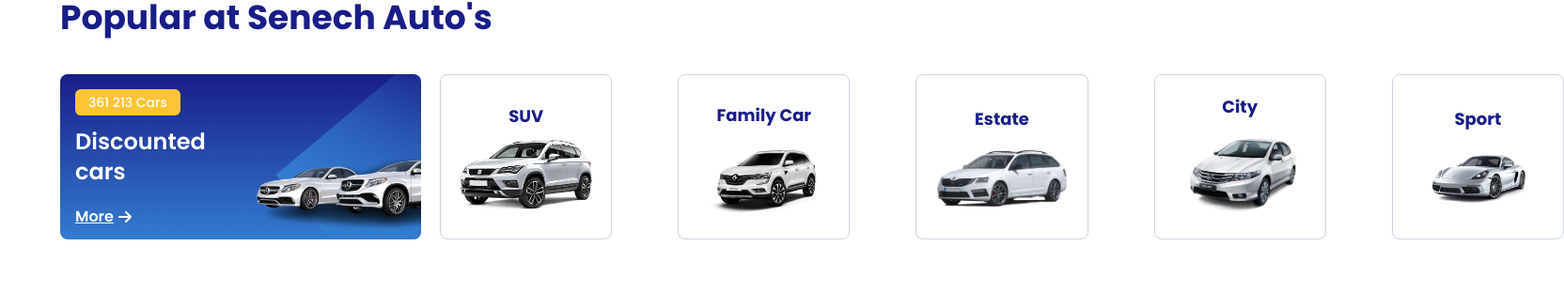
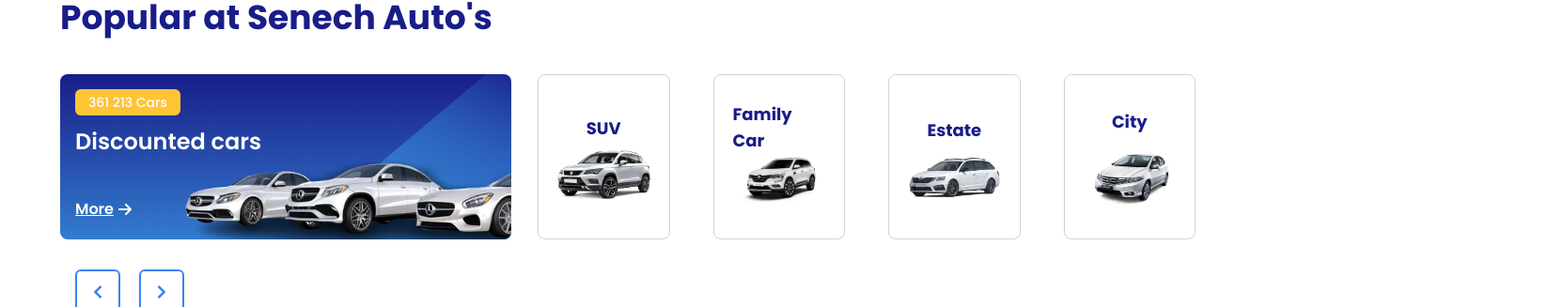
Before and after one commit to sakhanflh/senech-autos, a React (Vite) app: page / in a window 1280 px wide. Shown: the part 769-1096 px from the top of the page at 94% size, 1664 px wide, since content can reach past the window. Before the commit the page ends 1024 px from the top, so only its background shows below. Built offline with nearby package versions, Linux system fonts and the light colour scheme.

Commit message:
feat: add slider on mobile

```diff
--- a/src/components/data/CarCategoryData.tsx
+++ b/src/components/data/CarCategoryData.tsx
@@ -24,4 +24,9 @@
         'image': '/image/SportCar.png',
         'link': ''
     },
+    {
+        'type': 'Luxury',
+        'image': '/image/LuxuryCar.png',
+        'link': ''
+    },
 ]
--- /dev/null
+++ b/src/components/elements/Button/CustomNavigation.tsx
@@ -0,0 +1,28 @@
+import React from 'react';
+import { FaChevronLeft, FaChevronRight } from 'react-icons/fa';
+
+interface CustomNavigationProps {
+    onPrevClick: () => void;
+    onNextClick: () => void;
+}
+
+const CustomNavigation: React.FC<CustomNavigationProps> = ({ onPrevClick, onNextClick }) => {
+    return (
+        <div className="absolute -bottom-20 left-20 flex space-x-5">
+            <button
+                onClick={onPrevClick}
+                className="w-12 h-12 flex items-center justify-center border-2 border-blue-500 rounded-md text-blue-500 custom-prev hover:scale-90 transition-all duration-200"
+            >
+                <FaChevronLeft />
+            </button>
+            <button
+                onClick={onNextClick}
+                className="w-12 h-12 flex items-center justify-center border-2 border-blue-500 rounded-md text-blue-500 custom-next hover:scale-90 transition-all duration-200"
+            >
+                <FaChevronRight />
+            </button>
+        </div>
+    );
+};
+
+export default CustomNavigation;
--- a/src/components/elements/Card/CarCategory.tsx
+++ b/src/components/elements/Card/CarCategory.tsx
@@ -22,7 +22,7 @@
     };
 
     return (
-        <div className={`xl:h-44 h-36 overflow-hidden border justify-center items-center p-5 flex flex-col rounded-lg ml-5 transition-all duration-300 ${isHovered ? 'border-tertiary shadow-xl' : 'border-slate-300 shadow-sm'}`}
+        <div className={`xl:h-44 h-72 overflow-hidden border justify-center items-center p-5 flex flex-col rounded-lg ml-5 transition-all duration-300 ${isHovered ? 'border-tertiary shadow-xl' : 'border-slate-300 shadow-sm'}`}
             onMouseEnter={handleMouseEnter}
             onMouseLeave={handleMouseLeave}
         >
--- a/src/components/elements/Card/DiscCard.tsx
+++ b/src/components/elements/Card/DiscCard.tsx
@@ -4,16 +4,16 @@
 const DiscCard = () => {
     const [isHovered, setIsHovered] = useState<number | null>(null)
     return (
-        <aside className="w-96 xl:h-44 h-36 p-4 rounded-lg relative overflow-hidden box-border flex bg-gradient-to-t to-primary from-tertiary text-white" onMouseEnter={() => setIsHovered(1)} onMouseLeave={() => setIsHovered(null)}>
-            <div className={`absolute bg-gradient-to-t from-transparent to-tertiary rotate-[230deg] -right-24 transition-all duration-200 ${isHovered === 1 ? 'xl:w-60 xl:h-60 w-48 h-48' : 'xl:w-52 xl:h-52 w-40 h-40'}`}></div>
+        <aside className="w-[30rem] xl:h-44 h-36 p-4 rounded-lg relative overflow-hidden box-border flex bg-gradient-to-t to-primary from-tertiary text-white" onMouseEnter={() => setIsHovered(1)} onMouseLeave={() => setIsHovered(null)}>
+            <div className={`absolute bg-gradient-to-t from-transparent to-tertiary rotate-[230deg] -right-24 transition-all duration-200 ${isHovered === 1 ? 'xl:w-60 xl:h-60 w-56 h-56' : 'xl:w-52 xl:h-52 w-48 h-48'}`}></div>
             <div className="w-2/4 gap-3 flex flex-col">
                 <p className="xl:p-1 bg-extra rounded-md font-medium text-xs xl:text-sm py-1 max-w-24 xl:max-w-28 justify-center flex">361 213 Cars</p>
                 <h1 className="xl:text-2xl font-semibold">Discounted cars</h1>
-                <button className="flex items-center xl:mt-2 underline gap-1 xl:text-base font-semibold hover:no-underline text-sm">More <FaArrowRight /></button>
+                <button className="flex items-center mt-5 xl:mt-8 underline gap-1 xl:text-base font-semibold hover:no-underline text-sm">More <FaArrowRight /></button>
             </div>
 
             <div className="w-2/4 overflow-hidden ">
-                <img src="/image/cardCar.png" alt="" className="absolute" />
+                <img src="/image/cardCar.png" alt="" className="absolute xl:top-0 xl:left-28 -top-5 left-20" />
             </div>
         </aside>
     )
--- a/src/components/layouts/home/CategorySlider.tsx
+++ b/src/components/layouts/home/CategorySlider.tsx
@@ -1,14 +1,16 @@
-import { useState, useEffect } from 'react';
+import { useState, useEffect, useRef } from 'react';
 import { CarCategoryData } from '../../data/CarCategoryData';
 import CarCategory from '../../elements/Card/CarCategory';
 import Slider from '../../util/Slider';
 import { SwiperSlide } from 'swiper/react';
+import { Swiper as SwiperClass } from 'swiper';
 import { Navigation, Pagination, Scrollbar, A11y } from 'swiper/modules';
 
 import 'swiper/css';
 import 'swiper/css/navigation';
 import 'swiper/css/pagination';
 import 'swiper/css/scrollbar';
+
 
 interface CarCategoryProps {
     type: string;
@@ -18,32 +20,53 @@
 
 const CategorySlider: React.FC = () => {
     const [data, setData] = useState<CarCategoryProps[]>([]);
+    const swiperRef = useRef<SwiperClass | null>(null);
 
     useEffect(() => {
         setData(CarCategoryData);
     }, []);
 
-    const slides = data.map((cat: CarCategoryProps, i: number) => (
+    const slides = [
+        ...data.map((cat, i) => (
             <SwiperSlide key={i}>
+                <div className="xl:mx-2 mx-20">
                     <CarCategory
                         type={cat.type}
                         image={cat.image}
                         link={cat.link}
                     />
+                </div>
             </SwiperSlide>
-    ));
+        ))
+    ];
 
     const settings = {
         modules: [Navigation, Pagination, Scrollbar, A11y],
-        spaceBetween: 50,
-        slidesPerView: 5,
+        spaceBetween: 10,
         loop: true,
-        navigation: true,
+        navigation: {
+            prevEl: '.custom-prev',
+            nextEl: '.custom-next',
+        },
+        breakpoints: {
+            640: {
+                slidesPerView: 2,
+            },
+            768: {
+                slidesPerView: 2,
+            },
+            1024: {
+                slidesPerView: 3,
+            },
+            1280: {
+                slidesPerView: 4,
+            },
+        }
     };
 
     return (
-        <div>
-            <Slider slides={slides} settings={settings} />
+        <div className="relative">
+            <Slider slides={slides} settings={settings} ref={swiperRef} />
         </div>
     );
 };
--- a/src/components/layouts/home/Index.tsx
+++ b/src/components/layouts/home/Index.tsx
@@ -3,8 +3,12 @@
 import UtilityQa from "../../elements/utility/UtilityQa";
 import CategorySlider from "./CategorySlider";
 import DiscCard from "../../elements/Card/DiscCard";
+import CustomNavigation from "../../elements/Button/CustomNavigation";
+import { useRef } from "react";
+import { SwiperClass } from "swiper/react";
 
 const Index = () => {
+    const swiperRef = useRef<SwiperClass | null>(null);
     return (
         <main>
             <div className="w-full flex flex-col gap-10 pt-28 p-[5%] h-96 text-white reviewImgMobile lg:w-full  lg:h-[40rem] xl:h-[40rem] reviewImg xl:w-full ">
@@ -22,13 +26,17 @@
                 </div>
             </div>
 
-            <div className="pl-[5%] xl:mt-32 mt-60">
+            <div className="xl:pl-[5%] xl:px-0 px-[5%] xl:mt-32 mt-60">
                 <h1 className="xl:text-4xl text-xl font-bold">Popular at Senech Auto's</h1>
-                <div className="xl:mt-10 mt-5 flex">
-                    <div>
-                        <DiscCard/>
+                <div className="xl:mt-10 mt-5 flex flex-col xl:flex-row justify-center items-center">
+                    <div className="">
+                        <DiscCard />
                     </div>
-                    <div className="w-full">
+                    <div className="w-full mt-5 xl:mt-0 overflow-x-hidden">
+                        <CustomNavigation
+                            onPrevClick={() => swiperRef.current?.slidePrev()}
+                            onNextClick={() => swiperRef.current?.slideNext()}
+                        />
                         <CategorySlider />
                     </div>
                 </div>
--- a/src/components/util/Slider.tsx
+++ b/src/components/util/Slider.tsx
@@ -1,14 +1,15 @@
-import React from 'react';
+import React, { forwardRef } from 'react';
 import { Swiper, SwiperSlide, SwiperProps } from 'swiper/react';
+import { Swiper as SwiperClass } from 'swiper/types';
 
 interface SliderProps {
     slides: React.ReactNode[];
     settings: SwiperProps;
 }
 
-const Slider: React.FC<SliderProps> = ({ slides, settings }) => {
+const Slider = forwardRef<SwiperClass, SliderProps>(({ slides, settings }, ref) => {
     return (
-        <Swiper {...settings}>
+        <Swiper {...settings} ref={ref as any}>
             {slides.map((slideContent, i) => (
                 <SwiperSlide key={i}>
                     {slideContent}
@@ -16,6 +17,6 @@
             ))}
         </Swiper>
     );
-};
+});
 
 export default Slider;
```
Also changed, not shown: public/image/LuxuryCar.png (added). Lines whose indentation alone changed are shown as unchanged.
